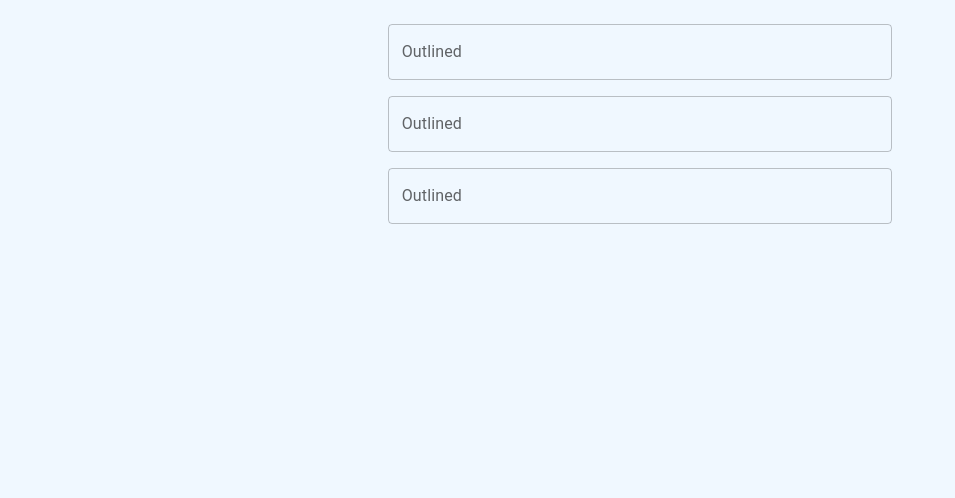
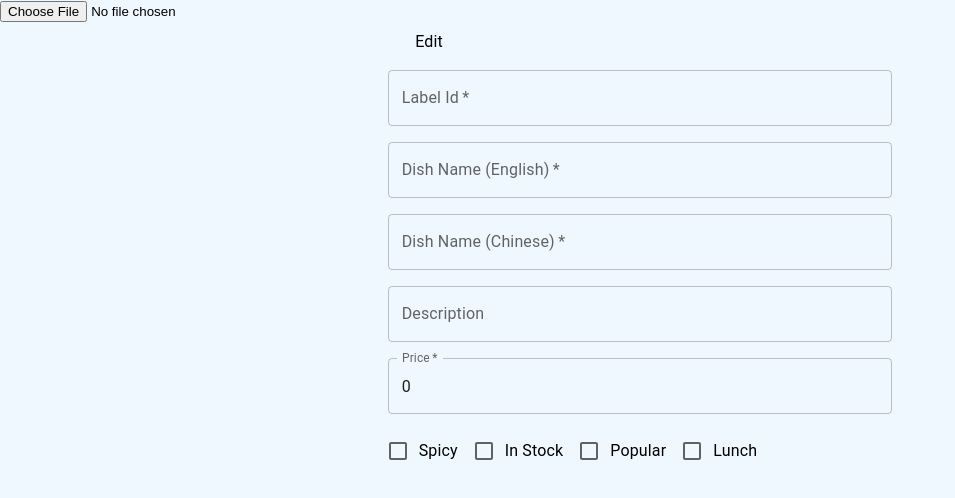
Before and after one commit to XianFengWu1996/taipeicuisine_nextjs, a Next.js app: page /admin/menu/1 in a window 1280 px wide. Shown: the top 498 px of the page, without its empty margins (0-955 px from the left). Built offline with nearby package versions, Linux system fonts and the light colour scheme.

Commit message:
edit menu form (working on image upload)

```diff
--- a/context/storeContext.tsx
+++ b/context/storeContext.tsx
@@ -11,6 +11,7 @@ import { handleAdminAxiosError } from "../utils/functions/errors";
 //  CREATE CONTEXT
 type IStoreContextType = {
     hours: IHours[],
+    menus: IMenu[],
     serverOn: boolean,
     updateRequired: boolean,
     closeForDayOfWeek: (dayOfWeek: string, isOpen: boolean) => void,
@@ -18,17 +19,20 @@ type IStoreContextType = {
     editHours: (dayOfWeek: string, openHr: number, closeHr: number) =>  void;
     updateHourToDB:() =>  void,
     toggleServerStatus: () => void,
+    getMenuData: (menus: IMenu[]) => void,
 }
 
 const StoreContextDefaultValue: IStoreContextType = {
     hours: [],
+    menus: [],
     serverOn: false,
     updateRequired: false,
     closeForDayOfWeek: (dayOfWeek: string, isOpen: boolean) => {},
     getStoreData: (storeData: IStore) => {},
     editHours: (dayOfWeek: string, openHr: number, closeHr: number) => {},
     updateHourToDB: () => {},
-    toggleServerStatus: () => {}
+    toggleServerStatus: () => {},
+    getMenuData: (menus: IMenu[]) => {}
 };
 const StoreContext = createContext<IStoreContextType>(StoreContextDefaultValue) ;
 
@@ -44,6 +48,7 @@ type Props = {
 export function StoreProvider({ children }: Props) {
     const [hours, setHours] = useState<IHours[]>([]);
     const [serverOn, setServerOn] = useState<boolean>(false);
+    const [menus, setMenus] = useState<IMenu[]>([]);
 
     const [updateRequired, setUpdateRequired] = useState(false);
 
@@ -97,16 +102,23 @@ export function StoreProvider({ children }: Props) {
         });
     }
 
+    const getMenuData = (menus: IMenu[]) => {
+        setMenus([]);
+        setMenus([...menus])
+    }
+
 
     const value = {
         hours,
+        menus,
         serverOn,
         updateRequired,
         closeForDayOfWeek,
         getStoreData,
         editHours,
         updateHourToDB,
-        toggleServerStatus
+        toggleServerStatus,
+        getMenuData,
     }
     return (
         <>
--- a/package.json
+++ b/package.json
@@ -21,6 +21,7 @@
     "notistack": "^2.0.3",
     "react": "17.0.2",
     "react-dom": "17.0.2",
+    "react-dropzone": "^12.0.1",
     "react-redux": "^7.2.6"
   },
   "devDependencies": {
--- a/pages/admin/menu/[id].tsx
+++ b/pages/admin/menu/[id].tsx
@@ -1,15 +1,85 @@
-import { TextField, Typography } from "@mui/material"
+import { Checkbox, FormControlLabel, FormGroup, InputBaseComponentProps, Paper, TextField, Typography } from "@mui/material"
 import { Box } from "@mui/system"
+import axios from "axios"
 import { useRouter } from "next/router"
+import { ChangeEvent, HTMLInputTypeAttribute, useEffect, useState } from "react"
+import Dropzone from "react-dropzone"
+import { arrayBuffer } from "stream/consumers"
+import { useStore } from "../../../context/storeContext"
 
 
 
 export default function EditMenuItem () {
     const router = useRouter()
-    const { id } = router.query
+    const { menus } = useStore();
+
+    const [label, setLabel] = useState<string>('');
+    const [dish, setDish] = useState<IDish>({
+        id: '',
+        en_name: '',
+        ch_name: '',
+        is_spicy:false,
+        is_popular: false,
+        is_lunch: false,
+        in_stock: false,
+        price: 0,
+        variant: [],
+        description: '',
+        label_id: '',
+        order: 0,
+        pic_url:'',
+    });
+
+    const { id, menuId, categoryId } = router.query;
+
+    const handleOnChange = (e: ChangeEvent<HTMLInputElement | HTMLTextAreaElement>) => {
+        setDish({...dish, [e.target.name]: e.target.value });
+    }
+
+    const handleOnChangeNumber = (e: ChangeEvent<HTMLInputElement | HTMLTextAreaElement>) => {
+        setDish({...dish, [e.target.name]: Number(e.target.value) });
+    }
+
+    const handleCheckboxChange = ((e: ChangeEvent<HTMLInputElement>) => {
+        setDish({ ...dish, [e.target.name] : e.target.checked });
+    })
+
+    const uploadImage = async (files: FileList) => {
+
+        const fd = new FormData()
+        fd.append('files', files[0]);
+
+        console.log(fd)
+        let response = await axios.post(
+            "http://localhost:5001/foodorder-43af7/us-central1/store/menus/image/upload",
+        fd,
+        {
+            headers: {
+                'Content-Type': 'multipart/form-data'
+            }
+        }
+        ).catch((_) => {
+            console.log(_);
+        });
+    }
+
+    useEffect(() => {
+        const foundMenu = menus.find((menu) => menu.id === menuId);
+        const foundCategory = foundMenu?.category.find((category) => category.id === categoryId);
+        const foundDish = foundCategory?.dishes.find((dish) =>  dish.id === id);
+        if(foundDish){
+             // make a clone, so we dont alter the original array
+            let cloneDish:IDish = JSON.parse(JSON.stringify(foundDish));
+            setDish(cloneDish);
+            setLabel(`${cloneDish.label_id}. ${cloneDish.en_name} ${cloneDish.ch_name}`)
+        }
+    }, [])
+
 
     return <>
-
+            <input type="file" id="file" name="file" onChange={(e) => {
+            uploadImage(e.target.files!);
+        }}/>
         <Box
             component="form"
             sx={{
@@ -21,10 +91,147 @@ export default function EditMenuItem () {
             noValidate
             autoComplete="off"
             >
-            <Typography>{}</Typography>
-            <TextField id="outlined-basic" label="Outlined" variant="outlined" />
-            <TextField id="outlined-basic" label="Outlined" variant="outlined" />
-            <TextField id="outlined-basic" label="Outlined" variant="outlined" />
+            <Typography>Edit {label}</Typography>
+            <MenuEditTextField
+                label="Label Id"
+                name="label_id"
+                value={dish.label_id}
+                onChange={handleOnChange}
+            />
+
+            <MenuEditTextField
+                label="Dish Name (English)"
+                name="en_name"
+                value={dish.en_name}
+                onChange={handleOnChange}
+            />
+
+            <MenuEditTextField
+                label="Dish Name (Chinese)"
+                name='ch_name'
+                value={dish.ch_name}
+                onChange={handleOnChange}
+            />
+
+            <MenuEditTextField
+                label="Description"
+                name='description'
+                value={dish.description}
+                required={false}
+                onChange={handleOnChange}
+            />
+
+            <MenuEditTextField
+                label="Price"
+                name="price"
+                value={dish.price.toString()}
+                type="number"
+                onChange={handleOnChangeNumber}
+            />
+
+            <FormGroup row>
+                <CheckBoxWithLabel
+                    label="Spicy"
+                    name="is_spicy"
+                    checked={dish.is_spicy}
+                    onChange={handleCheckboxChange}
+                />
+
+                <CheckBoxWithLabel
+                    label="In Stock"
+                    name="in_stock"
+                    checked={dish.in_stock}
+                    onChange={handleCheckboxChange}
+                />
+
+                <CheckBoxWithLabel
+                    label="Popular"
+                    name="is_popular"
+                    checked={dish.is_popular}
+                    onChange={handleCheckboxChange}
+                />
+
+                <CheckBoxWithLabel
+                    label="Lunch"
+                    name="is_lunch"
+                    checked={dish.is_lunch}
+                    onChange={handleCheckboxChange}
+                />
+            </FormGroup>
+
+
+
+            {/* <Dropzone onDrop={acceptedFiles => {
+                acceptedFiles.map(async file => {
+                    const reader = new FileReader();
+
+                    reader.onabort = () => console.log('file reading was aborted')
+                    reader.onerror = () => console.log('file reading has failed')
+                    reader.onload = () => {
+                    // Do whatever you want with the file contents
+                      const binaryStr = reader.result;
+
+                      if(binaryStr instanceof ArrayBuffer){
+                        const buffer = new Uint8Array(binaryStr);
+                        uploadImage(buffer);
+                      }
+
+
+                    }
+                    reader.readAsArrayBuffer(file)
+                })
+            }}
+                accept={'image/jpeg, image/png, image/jpg'}
+                maxFiles={1}
+            >
+                {({getRootProps, getInputProps}) => (
+                    <Paper>
+                    <div {...getRootProps()}>
+                        <input {...getInputProps()} />
+                        <p>Drag {'n'} drop some files here, or click to select files</p>
+                    </div>
+                    </Paper>
+                )}
+                </Dropzone> */}
         </Box>
     </>
 }
+
+interface ITextFieldProps {
+    label: string,
+    name: string,
+    value: string | number | undefined,
+    onChange: (_: ChangeEvent<HTMLInputElement | HTMLTextAreaElement>) => void,
+    required?: boolean,
+    type?: HTMLInputTypeAttribute | undefined,
+}
+
+export const MenuEditTextField = (props: ITextFieldProps) => {
+    return <TextField
+        id="outlined-basic"
+        label={props.label}
+        type={props.type ?? 'text'}
+        variant="outlined"
+        name={props.name}
+        value={props.value}
+        onChange={props.onChange}
+        required={props.required ?? true}
+    />
+}
+
+interface ICheckbox {
+    checked: boolean,
+    onChange: (_: ChangeEvent<HTMLInputElement>) => void,
+    label: string,
+    name: string,
+}
+
+export const CheckBoxWithLabel = (props: ICheckbox) => {
+    return <FormControlLabel control={
+        <Checkbox
+            name={props.name}
+            checked={props.checked}
+            onChange={props.onChange}
+        />
+    } label={props.label} />
+}
```
Also changed, not shown: components/admin/menu/menuItem.tsx (+11 -3 lines), components/admin/menu/menuTab.tsx (+13 -4 lines), pages/admin/menu/index.tsx (+15 -8 lines), 1 other file (tests, documents, lock files or other folders).
